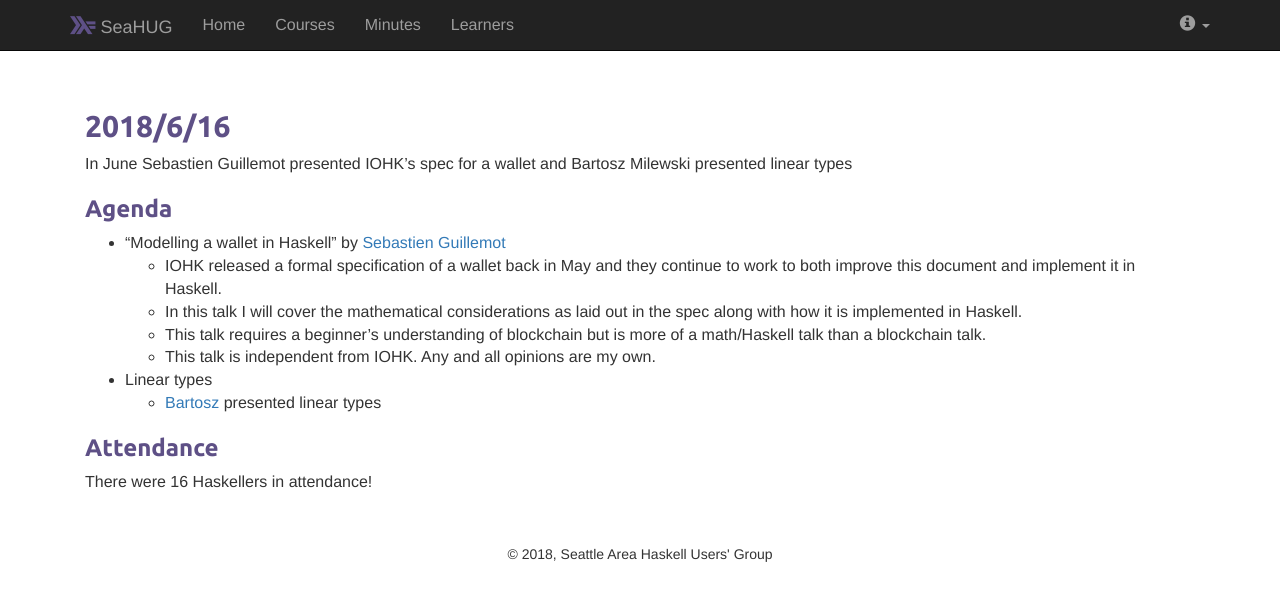
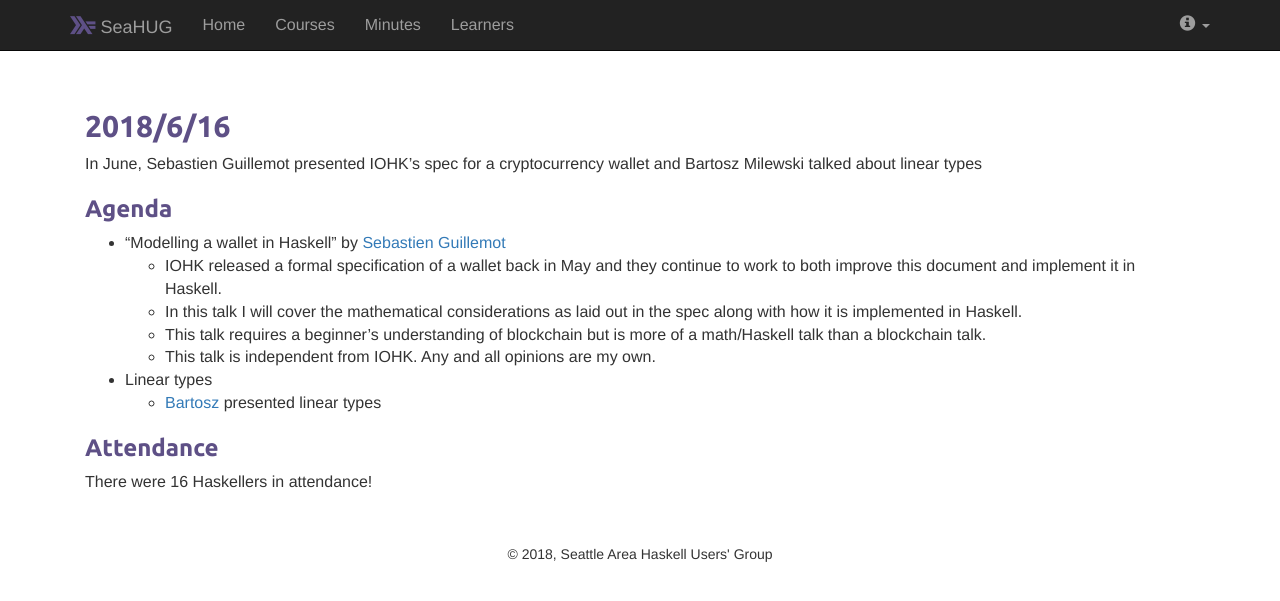
Before and after one commit to seahug/seahug.github.io, a Jekyll site: the page built from _posts/2018-06-16-minutes.md, in a window 1280 px wide. Shown: the top 601 px of the page. Built offline with Jekyll 4.4.1, drawn with Linux system fonts in a browser that asks for light colours; nearby versions of some CDN libraries.

Commit message:
Tweak summary of 6/16

```diff
--- a/_posts/2018-06-16-minutes.md
+++ b/_posts/2018-06-16-minutes.md
@@ -4,7 +4,7 @@ layout: minutes
 category: minutes
 date: 2018-06-16
 ---
-In June Sebastien Guillemot presented IOHK's spec for a wallet and Bartosz Milewski presented linear types
+In June, Sebastien Guillemot presented IOHK's spec for a cryptocurrency wallet and Bartosz Milewski talked about linear types
 
 <!--more-->
 
```
